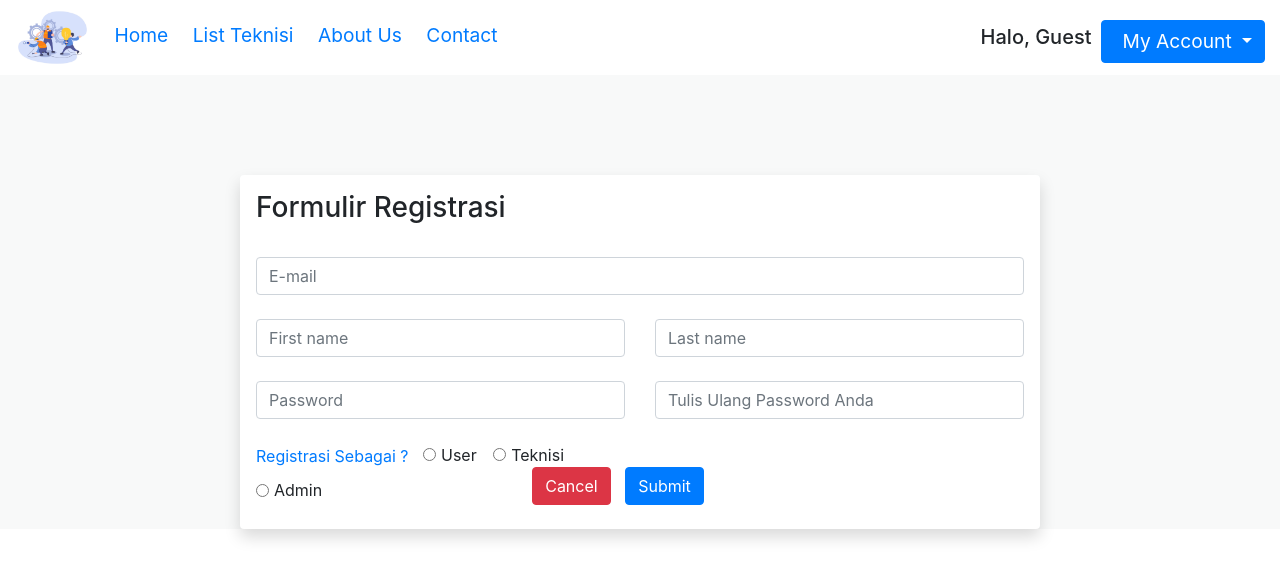
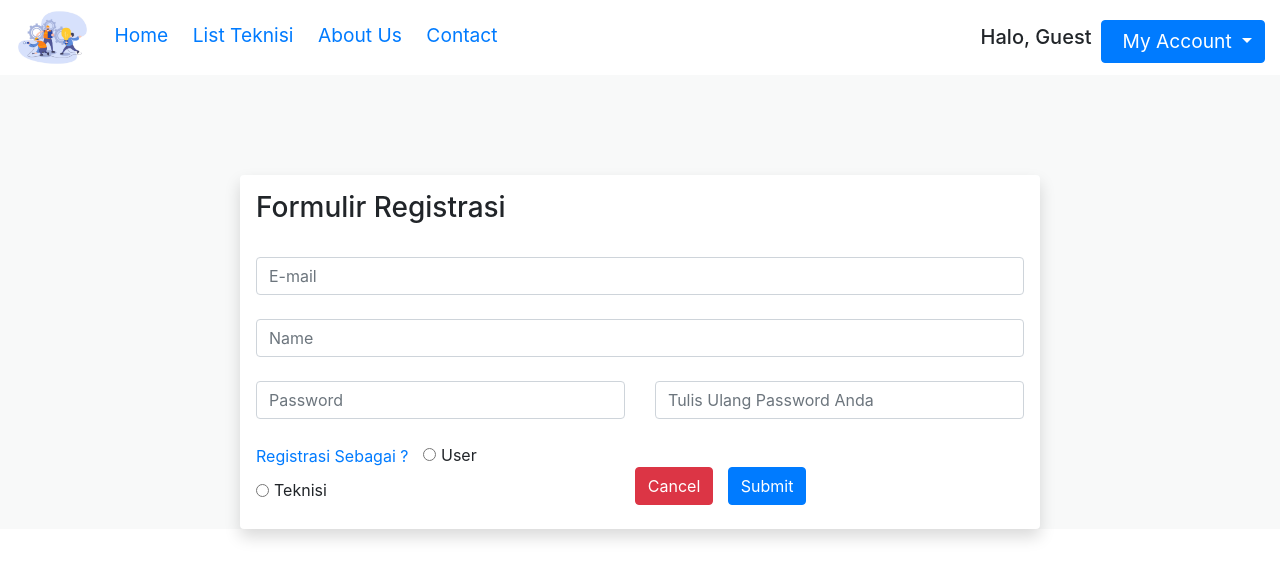
Before and after one commit to hoyongek/TubesWAD-Kelompok2, a PHP site: page /regist_user.php in a window 1280 px wide. Shown: the top 579 px of the page. Run offline with PHP 8.4, Linux system fonts and the light colour scheme.

Commit message:
Menambahkan fungsi registrasi

```diff
--- a/Tugas Besar WAD Kelompok 2/regist_user.php
+++ b/Tugas Besar WAD Kelompok 2/regist_user.php
@@ -1,15 +1,37 @@
+<?php
+include "function.php";
+
+if (isset($_POST['regis'])) {
+    if ($_POST['password'] === $_POST['pw']) {
+        if ($_POST['roles'] == "Teknisi") {
+            if (addTeknisi($_POST) > 0) {
+                echo "<script>alert('User berhasil ditambahkan')
+            document.location.href = 'regist_user.php'</script";
+            }
+        } else if ($_POST['roles'] == "User") {
+            if (addUser($_POST) > 0) {
+                echo "<script>alert('Teknisi berhasil ditambahkan')
+                document.location.href = 'login.php'</script";
+            }
+        }
+    } else {
+        echo "<script>alert('Password tidak match')
+        document.location.href = 'regist_user.php'</script";
+    }
+}
+?>
+
 <!DOCTYPE html>
 <html>
 
 <head>
     <meta name="viewport" content="width=device-width, initial-scale=1">
-    <link rel="stylesheet" href="https://stackpath.bootstrapcdn.com/bootstrap/4.1.3/css/bootstrap.min.css"
-        integrity="sha384-MCw98/SFnGE8fJT3GXwEOngsV7Zt27NXFoaoApmYm81iuXoPkFOJwJ8ERdknLPMO" crossorigin="anonymous">
+    <link rel="stylesheet" href="https://stackpath.bootstrapcdn.com/bootstrap/4.1.3/css/bootstrap.min.css" integrity="sha384-MCw98/SFnGE8fJT3GXwEOngsV7Zt27NXFoaoApmYm81iuXoPkFOJwJ8ERdknLPMO" crossorigin="anonymous">
     <link rel="stylesheet" type="text/css" href="style.css">
+    <title>Registrasi</title>
 </head>
 
 <body>
-
     <!--Batas TOP NAV-->
     <div class="top container-fluid fixed-top ">
         <img class="logo_navbar" src="gambar\logo.png">
@@ -20,8 +42,7 @@
 
         <div class="dropdown">
             <h5 class="halo">Halo, Guest</h5>
-            <a class="btn btn-primary dropdown-toggle" href="#" role="button" id="dropdownMenuLink"
-                data-toggle="dropdown" aria-haspopup="true" aria-expanded="false">
+            <a class="btn btn-primary dropdown-toggle" href="#" role="button" id="dropdownMenuLink" data-toggle="dropdown" aria-haspopup="true" aria-expanded="false">
                 My Account
             </a>
             <div class="dropdown-menu" aria-labelledby="dropdownMenuLink">
@@ -36,18 +57,15 @@
         </div>
     </div>
     <!--Batas TOP NAV-->
-    <!--Batas TOP NAV-->
     <div class="top container-fluid">
         <img class="logo_navbar" src="gambar\logo.png">
         <a href="index.php">Home</a>
         <a href="list_teknisi.php">List Teknisi</a>
         <a href="aboutUs.php">About Us</a>
         <a href="contact.php">Contact</a>
-
         <div class="dropdown">
             <h5 class="halo">Halo, Guest</h5>
-            <a class="btn btn-info dropdown-toggle" href="#" role="button" id="dropdownMenuLink" data-toggle="dropdown"
-                aria-haspopup="true" aria-expanded="false">
+            <a class="btn btn-info dropdown-toggle" href="#" role="button" id="dropdownMenuLink" data-toggle="dropdown" aria-haspopup="true" aria-expanded="false">
                 My Account
             </a>
             <div class="dropdown-menu" aria-labelledby="dropdownMenuLink">
@@ -59,79 +77,49 @@
         </div>
     </div>
     <!--Batas TOP NAV-->
-
     <div class="isi_body">
-
-
         <div class="container">
-
-            <form class="registrasi" method="POST" action="login.php">
+            <form class="registrasi" method="POST" action="">
                 <div class="shadow p-3 mb-5 bg-white rounded">
                     <h3>Formulir Registrasi</h3><br>
-
-                    <input type="email" class="form-control" placeholder="E-mail"><br>
-
+                    <input type="email" class="form-control" placeholder="E-mail" name="email"><br>
                     <div class="row">
                         <div class="col">
-                            <input type="text" class="form-control" placeholder="First name">
-                        </div>
-
-                        <div class="col">
-                            <input type="text" class="form-control" placeholder="Last name">
+                            <input type="text" class="form-control" placeholder="Name" name="nama">
                         </div>
                     </div><br>
-
                     <div class="row">
                         <div class="col">
-                            <input type="password" class="form-control" placeholder="Password">
+                            <input type="password" class="form-control" placeholder="Password" name="password">
                         </div>
-
                         <div class="col">
-                            <input type="password" class="form-control" placeholder="Tulis Ulang Password Anda">
+                            <input type="password" class="form-control" placeholder="Tulis Ulang Password Anda" name="pw">
                         </div>
                     </div>
-
                     <br>
-
                     <a class="text-primary"> Registrasi Sebagai ? </a>
                     <div class="form-check form-check-inline" style="padding-left:10px;">
-                        <input class="form-check-input" type="radio" name="inlineRadioOptions" id="inlineRadio1"
-                            value="option1">
+                        <input class="form-check-input" type="radio" name="roles" id="inlineRadio1" value="User">
                         <label class="form-check-label" for="inlineRadio1">User</label>
                     </div>
                     <div class="form-check form-check-inline">
-                        <input class="form-check-input" type="radio" name="inlineRadioOptions" id="inlineRadio2"
-                            value="option2">
+                        <input class="form-check-input" type="radio" name="roles" id="inlineRadio2" value="Teknisi">
                         <label class="form-check-label" for="inlineRadio2">Teknisi</label>
-                    </div>
-                    <div class="form-check form-check-inline">
-                        <input class="form-check-input" type="radio" name="inlineRadioOptions" id="inlineRadio2"
-                            value="option2">
-                        <label class="form-check-label" for="inlineRadio2">Admin</label>
-
-                        <div class="button" style="margin-left:200px;">
+                        <div class="button" style="margin-left:298px;">
                             <button type="submit" class="btn btn-danger mb-2">Cancel</button>
-                            <button type="submit" class="btn btn-primary mb-2">Submit</button>
+                            <input type="submit" name="regis" value="Submit" class="btn btn-primary mb-2">
                         </div>
                     </div>
                 </div>
-
-
-
-
-
             </form>
         </div>
     </div>
 
-    <script src="https://code.jquery.com/jquery-3.5.1.slim.min.js"
-        integrity="sha384-DfXdz2htPH0lsSSs5nCTpuj/zy4C+OGpamoFVy38MVBnE+IbbVYUew+OrCXaRkfj" crossorigin="anonymous">
+    <script src="https://code.jquery.com/jquery-3.5.1.slim.min.js" integrity="sha384-DfXdz2htPH0lsSSs5nCTpuj/zy4C+OGpamoFVy38MVBnE+IbbVYUew+OrCXaRkfj" crossorigin="anonymous">
     </script>
-    <script src="https://cdn.jsdelivr.net/npm/popper.js@1.16.1/dist/umd/popper.min.js"
-        integrity="sha384-9/reFTGAW83EW2RDu2S0VKaIzap3H66lZH81PoYlFhbGU+6BZp6G7niu735Sk7lN" crossorigin="anonymous">
+    <script src="https://cdn.jsdelivr.net/npm/popper.js@1.16.1/dist/umd/popper.min.js" integrity="sha384-9/reFTGAW83EW2RDu2S0VKaIzap3H66lZH81PoYlFhbGU+6BZp6G7niu735Sk7lN" crossorigin="anonymous">
     </script>
-    <script src="https://cdn.jsdelivr.net/npm/bootstrap@4.5.3/dist/js/bootstrap.min.js"
-        integrity="sha384-w1Q4orYjBQndcko6MimVbzY0tgp4pWB4lZ7lr30WKz0vr/aWKhXdBNmNb5D92v7s" crossorigin="anonymous">
+    <script src="https://cdn.jsdelivr.net/npm/bootstrap@4.5.3/dist/js/bootstrap.min.js" integrity="sha384-w1Q4orYjBQndcko6MimVbzY0tgp4pWB4lZ7lr30WKz0vr/aWKhXdBNmNb5D92v7s" crossorigin="anonymous">
     </script>
 </body>
 
```
Also changed, not shown: Tugas Besar WAD Kelompok 2/function.php (+19 -8 lines).
